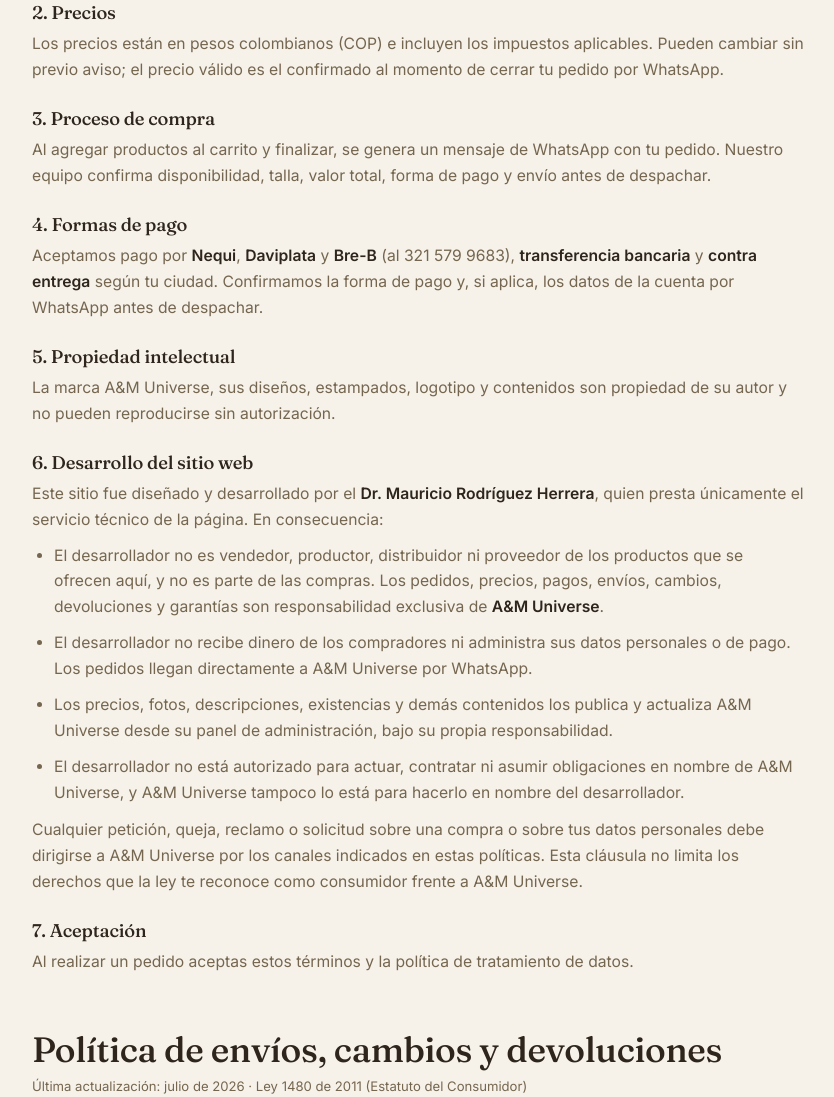
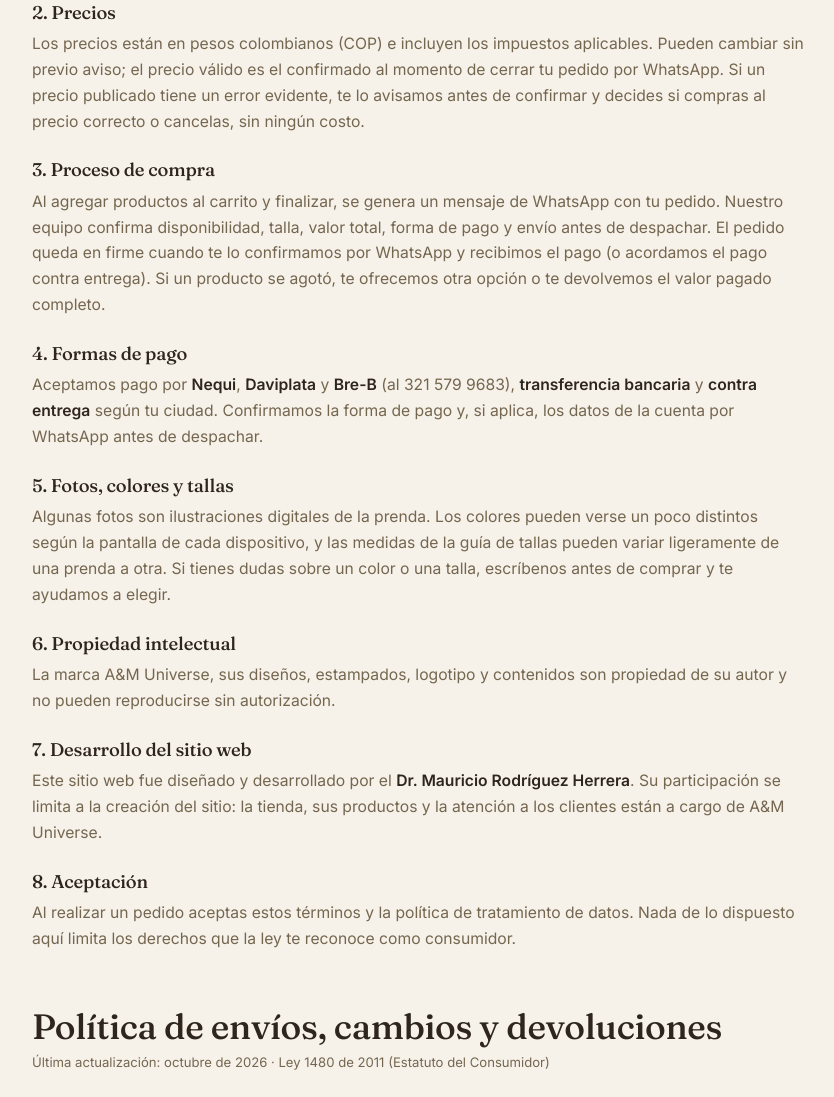
Before and after one commit to Droko1982/a-y-m, a plain HTML site: page politicas.html in a window 1280 px wide. Shown: the part 1430-2527 px from the top of the page, without its empty margins (222-1056 px from the left). Drawn offline with Linux system fonts and the light colour scheme.

Commit message:
Términos: el crédito del desarrollador queda simple y se protege a la tienda
- Cláusula 7 "Desarrollo del sitio web": solo el crédito al Dr. Mauricio
  Rodríguez Herrera y que su participación se limita a crear el sitio
  (se quita la lista sobre compra y venta).
- Nuevas protecciones para A&M Universe frente a clientes, dentro de lo que
  permite la Ley 1480 de 2011: error evidente de precio, cuándo queda en
  firme el pedido, producto agotado, fotos/colores/medidas aproximadas,
  datos de envío errados, fuerza mayor y exclusiones de garantía (art. 16).
- Se aclara que nada limita los derechos del consumidor.

```diff
--- a/politicas.html
+++ b/politicas.html
@@ -110,38 +110,35 @@
         <p>Estos términos regulan la compra de camisetas y demás productos de <strong>A&M Universe</strong> a través de este sitio y de WhatsApp.</p>
 
         <h3>2. Precios</h3>
-        <p>Los precios están en pesos colombianos (COP) e incluyen los impuestos aplicables. Pueden cambiar sin previo aviso; el precio válido es el confirmado al momento de cerrar tu pedido por WhatsApp.</p>
+        <p>Los precios están en pesos colombianos (COP) e incluyen los impuestos aplicables. Pueden cambiar sin previo aviso; el precio válido es el confirmado al momento de cerrar tu pedido por WhatsApp. Si un precio publicado tiene un error evidente, te lo avisamos antes de confirmar y decides si compras al precio correcto o cancelas, sin ningún costo.</p>
 
         <h3>3. Proceso de compra</h3>
-        <p>Al agregar productos al carrito y finalizar, se genera un mensaje de WhatsApp con tu pedido. Nuestro equipo confirma disponibilidad, talla, valor total, forma de pago y envío antes de despachar.</p>
+        <p>Al agregar productos al carrito y finalizar, se genera un mensaje de WhatsApp con tu pedido. Nuestro equipo confirma disponibilidad, talla, valor total, forma de pago y envío antes de despachar. El pedido queda en firme cuando te lo confirmamos por WhatsApp y recibimos el pago (o acordamos el pago contra entrega). Si un producto se agotó, te ofrecemos otra opción o te devolvemos el valor pagado completo.</p>
 
         <h3>4. Formas de pago</h3>
         <p>Aceptamos pago por <strong>Nequi</strong>, <strong>Daviplata</strong> y <strong>Bre-B</strong> (al 321 579 9683), <strong>transferencia bancaria</strong> y <strong>contra entrega</strong> según tu ciudad. Confirmamos la forma de pago y, si aplica, los datos de la cuenta por WhatsApp antes de despachar.</p>
 
-        <h3>5. Propiedad intelectual</h3>
+        <h3>5. Fotos, colores y tallas</h3>
+        <p>Algunas fotos son ilustraciones digitales de la prenda. Los colores pueden verse un poco distintos según la pantalla de cada dispositivo, y las medidas de la guía de tallas pueden variar ligeramente de una prenda a otra. Si tienes dudas sobre un color o una talla, escríbenos antes de comprar y te ayudamos a elegir.</p>
+
+        <h3>6. Propiedad intelectual</h3>
         <p>La marca A&M Universe, sus diseños, estampados, logotipo y contenidos son propiedad de su autor y no pueden reproducirse sin autorización.</p>
 
-        <h3 id="desarrollo">6. Desarrollo del sitio web</h3>
-        <p>Este sitio fue diseñado y desarrollado por el <strong>Dr. Mauricio Rodríguez Herrera</strong>, quien presta únicamente el servicio técnico de la página. En consecuencia:</p>
-        <ul>
-            <li>El desarrollador no es vendedor, productor, distribuidor ni proveedor de los productos que se ofrecen aquí, y no es parte de las compras. Los pedidos, precios, pagos, envíos, cambios, devoluciones y garantías son responsabilidad exclusiva de <strong>A&M Universe</strong>.</li>
-            <li>El desarrollador no recibe dinero de los compradores ni administra sus datos personales o de pago. Los pedidos llegan directamente a A&M Universe por WhatsApp.</li>
-            <li>Los precios, fotos, descripciones, existencias y demás contenidos los publica y actualiza A&M Universe desde su panel de administración, bajo su propia responsabilidad.</li>
-            <li>El desarrollador no está autorizado para actuar, contratar ni asumir obligaciones en nombre de A&M Universe, y A&M Universe tampoco lo está para hacerlo en nombre del desarrollador.</li>
-        </ul>
-        <p>Cualquier petición, queja, reclamo o solicitud sobre una compra o sobre tus datos personales debe dirigirse a A&M Universe por los canales indicados en estas políticas. Esta cláusula no limita los derechos que la ley te reconoce como consumidor frente a A&M Universe.</p>
+        <h3 id="desarrollo">7. Desarrollo del sitio web</h3>
+        <p>Este sitio web fue diseñado y desarrollado por el <strong>Dr. Mauricio Rodríguez Herrera</strong>. Su participación se limita a la creación del sitio: la tienda, sus productos y la atención a los clientes están a cargo de A&M Universe.</p>
 
-        <h3>7. Aceptación</h3>
-        <p>Al realizar un pedido aceptas estos términos y la política de tratamiento de datos.</p>
+        <h3>8. Aceptación</h3>
+        <p>Al realizar un pedido aceptas estos términos y la política de tratamiento de datos. Nada de lo dispuesto aquí limita los derechos que la ley te reconoce como consumidor.</p>
     </section>
 
     <!-- ============ ENVÍOS ============ -->
     <section class="legal-doc" id="envios">
         <h2>Política de envíos, cambios y devoluciones</h2>
-        <p class="upd">Última actualización: <span class="js-fecha">julio de 2026</span> · Ley 1480 de 2011 (Estatuto del Consumidor)</p>
+        <p class="upd">Última actualización: <span class="js-fecha">octubre de 2026</span> · Ley 1480 de 2011 (Estatuto del Consumidor)</p>
 
         <h3>1. Cobertura y tiempos</h3>
         <p>Enviamos a toda Colombia desde Calarcá, Quindío. El costo y el tiempo de entrega dependen de tu ciudad y de la transportadora; te los informamos al confirmar el pedido. Tiempo estimado: <span class="ph" id="dato-envio">[X a Y días hábiles]</span>.</p>
+        <p>Por favor revisa bien tu nombre, dirección y teléfono antes de confirmar: si el paquete se devuelve porque esos datos están incompletos o errados, el costo del nuevo envío corre por tu cuenta. No respondemos por demoras causadas por fuerza mayor o caso fortuito (por ejemplo, paros, cierres de vías o desastres naturales); en esos casos te mantenemos informado.</p>
 
         <h3>2. Derecho de retracto</h3>
         <p>En compras a distancia tienes hasta <strong>5 días hábiles</strong> desde que recibes el producto para ejercer el retracto, siempre que la prenda esté sin uso, con sus etiquetas y empaque original. Los costos de devolución en este caso corren por cuenta del comprador, salvo la ley disponga lo contrario.</p>
@@ -150,7 +147,7 @@
         <p>Realizamos cambios de talla dentro de <span class="ph" id="dato-cambio">[X días]</span>, sujeto a disponibilidad. La prenda debe estar sin uso, con etiquetas. Escríbenos por WhatsApp y te guiamos.</p>
 
         <h3>4. Garantía por defectos</h3>
-        <p>Si tu producto presenta un defecto de fabricación, contáctanos: haremos el cambio o la reposición según corresponda, conforme al Estatuto del Consumidor.</p>
+        <p>Si tu producto presenta un defecto de fabricación, contáctanos: haremos el cambio o la reposición según corresponda, conforme al Estatuto del Consumidor. Como lo permite la ley (artículo 16 de la Ley 1480 de 2011), la garantía no cubre daños causados por uso indebido de la prenda, por no seguir sus instrucciones de lavado y cuidado, por fuerza mayor o caso fortuito, ni por el hecho de un tercero.</p>
 
         <h3>5. Cómo solicitarlo</h3>
         <p>Escríbenos por WhatsApp al <strong>321 579 9683</strong> con tu número de pedido y el motivo. Con gusto te ayudamos.</p>
```
